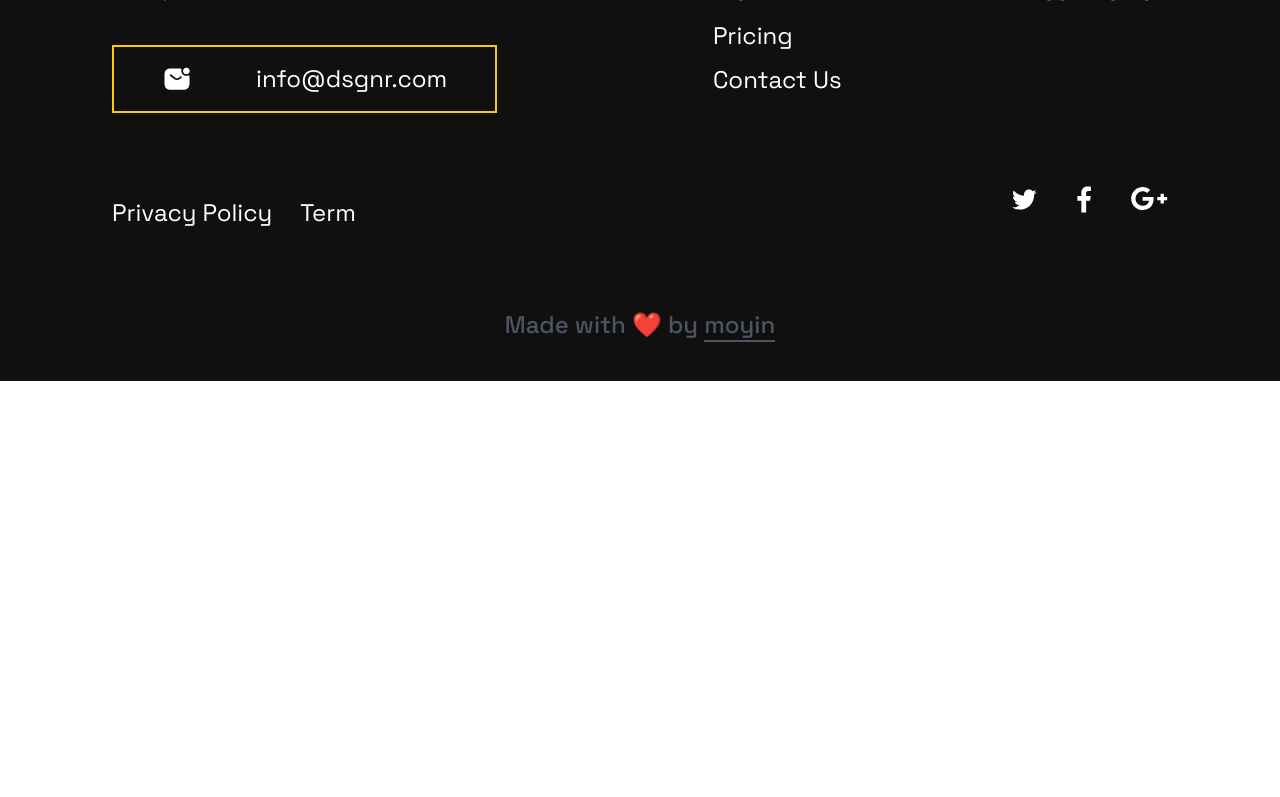
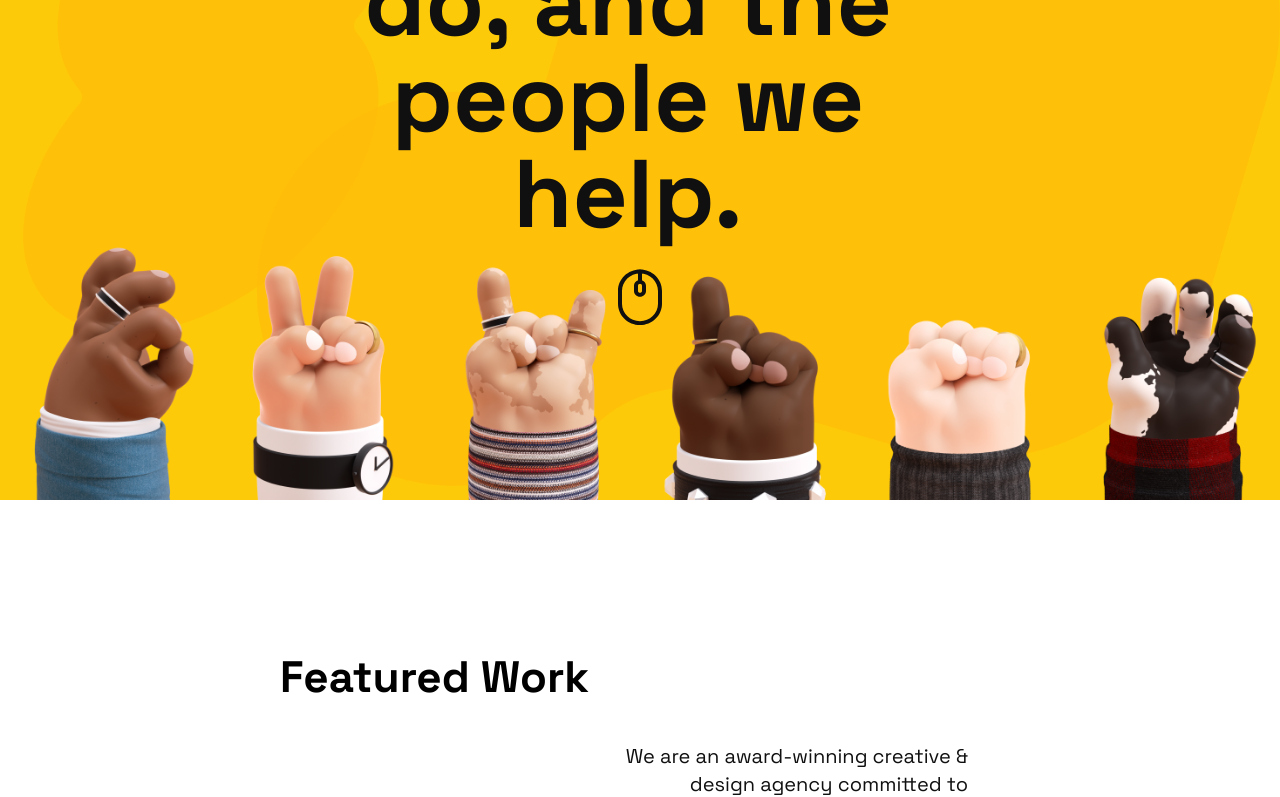
Before and after one commit to rikkriuk/fe-minimalist-landing-page, a React (Vite) app: page /about in a window 1280 px wide. Shown: the part 300-1097 px from the top of the page. Before the commit the page ends 800 px from the top, so only its background shows below. Built offline with nearby package versions, Linux system fonts and the light colour scheme.

Commit message:
feat: add feature page

```diff
--- a/src/App.jsx
+++ b/src/App.jsx
@@ -2,8 +2,9 @@ import React from "react";
 import { BrowserRouter as Router, Routes, Route } from "react-router-dom";
 import HeaderComponent from "./components/HeaderComponent";
 import HomePage from "./pages/HomePage";
+import FooterComponent from "./components/FooterComponent";
+import FeaturePage from "./pages/FeaturePage";
 import "./App.css";
-import FooterComponent from "./components/FooterComponent";
 
 const App = () => {
   return (
@@ -11,7 +12,7 @@ const App = () => {
       <HeaderComponent />
       <Routes>
         <Route path="/" element={<HomePage />} />
-        <Route path="/about" element={<h1>About Page</h1>} />
+        <Route path="/about" element={<FeaturePage />} />
         <Route path="/contact" element={<h1>Contact Page</h1>} />
         <Route path="/blogs" element={<h1>Blogs Page</h1>} />
         <Route path="/*" element={<h1>404 - Not Found</h1>} />
--- a/src/components/HeroComponent.jsx
+++ b/src/components/HeroComponent.jsx
@@ -1,13 +1,14 @@
 import React from "react";
 import HandImg from "../assets/hand.png";
 import BgTrush from "../assets/bg-trush.png";
+import PropTypes from "prop-types";
 
-const HeroComponent = () => {
+const HeroComponent = ({ hero }) => {
    return (
       <section className="bg-primary h-screen relative">
       <img
-         src={HandImg}
-         alt="Hand"
+         src={hero.handImg}
+         alt="Hand image"
          className="absolute z-10 left-0 right-0 bottom-0"
       />
 
@@ -18,22 +19,35 @@ const HeroComponent = () => {
          width={1500}
       />
 
-      <div className="absolute z-50 left-0 top-1/3 transform -translate-y-1/3 pl-0 md:pl-28 lg:pl-44 xl:pl-72 w-full flex flex-col gap-14 md:gap-28 mt-0 md:mt-12">
-         <h1 className="text-5xl pl-6 md:pl-0 md:text-7xl lg:text-8xl font-bold text-[#101010] leading-tight w-full md:w-3/4 lg:w-4/5 xl:w-[750px]">
-            Let’s create something great together.
+      <div className={`absolute z-50 left-0 top-1/3 transform -translate-y-1/3 pl-0 ${hero.type === "home" ? "md:pl-28 lg:pl-44 xl:pl-72 gap-14 md:gap-28" : "items-center text-center gap-6"} w-full flex flex-col mt-0 md:mt-12`}>
+         <h1 className="text-5xl px-6 md:pl-0 md:text-7xl lg:text-8xl font-bold text-[#101010] leading-tight w-full md:w-3/4 lg:w-4/5 xl:w-[750px]">
+            {hero.title}
          </h1>
 
-         <div className="flex items-center relative pl-6 md:pl-0">
+         <div className={`flex items-center relative ${hero.type === "home" ? "pl-6 md:pl-0" : "pl-0"}`}>
+         {hero.actionType === "button" && (
+               <>
                   <svg width="61" height="61" viewBox="0 0 61 61" fill="none" xmlns="http://www.w3.org/2000/svg">
                   <rect x="0.755859" y="0.333496" width="60" height="60" rx="30" fill="white"/>
                   </svg>
 
                   <button className="text-lg lg:text-2xl absolute left-9 md:left-4 font-bold text-[#101010] ml-4 flex items-center gap-6">
-               BOOK A FREE CALL
+                     BOOK A FREE TO CALL
                      <svg width="21" height="16" viewBox="0 0 21 16" fill="none" xmlns="http://www.w3.org/2000/svg">
                      <path d="M20.463 9.0406C20.8535 8.65008 20.8535 8.01692 20.463 7.62639L14.099 1.26243C13.7085 0.871905 13.0753 0.871905 12.6848 1.26243C12.2943 1.65295 12.2943 2.28612 12.6848 2.67664L18.3416 8.3335L12.6848 13.9904C12.2943 14.3809 12.2943 15.014 12.6848 15.4046C13.0753 15.7951 13.7085 15.7951 14.099 15.4046L20.463 9.0406ZM0.755859 9.3335L19.7559 9.3335L19.7559 7.3335L0.755859 7.3335L0.755859 9.3335Z" fill="#101010"/>
                      </svg>
                   </button>
+               </>
+            )}
+
+         {hero.actionType === "mouse" && (
+            <svg width="64" height="62" viewBox="0 0 64 62" fill="none" xmlns="http://www.w3.org/2000/svg">
+               <path d="M32 58.7709C19.8667 58.7709 10 49.2126 10 37.4584V24.5417C10 12.7876 19.8667 3.22925 32 3.22925C44.1333 3.22925 54 12.7876 54 24.5417V37.4584C54 49.2126 44.1333 58.7709 32 58.7709ZM32 7.10425C22.08 7.10425 14 14.9317 14 24.5417V37.4584C14 47.0684 22.08 54.8959 32 54.8959C41.92 54.8959 50 47.0684 50 37.4584V24.5417C50 14.9317 41.92 7.10425 32 7.10425Z" fill="#101010"/>
+               <path d="M32 30.3542C28.6933 30.3542 26 27.745 26 24.5417V19.375C26 16.1717 28.6933 13.5625 32 13.5625C35.3067 13.5625 38 16.1717 38 19.375V24.5417C38 27.745 35.3067 30.3542 32 30.3542ZM32 17.4375C30.9067 17.4375 30 18.3158 30 19.375V24.5417C30 25.6008 30.9067 26.4792 32 26.4792C33.0933 26.4792 34 25.6008 34 24.5417V19.375C34 18.3158 33.0933 17.4375 32 17.4375Z" fill="#101010"/>
+               <path d="M32 17.4376C30.9067 17.4376 30 16.5592 30 15.5001V5.16675C30 4.10758 30.9067 3.22925 32 3.22925C33.0933 3.22925 34 4.10758 34 5.16675V15.5001C34 16.5592 33.0933 17.4376 32 17.4376Z" fill="#101010"/>
+            </svg>
+
+         )}
          </div>
       </div>
       </section>
@@ -41,4 +55,8 @@ const HeroComponent = () => {
    )
 }
 
+HeroComponent.propTypes = {
+   hero: PropTypes.object.isRequired
+}
+
 export default HeroComponent;
--- a/src/components/PortfolioComponent.jsx
+++ b/src/components/PortfolioComponent.jsx
@@ -1,56 +1,55 @@
 import React from "react";
 import { Link } from "react-router-dom";
-import PortfolioImg1 from "../assets/portfolio-1.png";
-import PortfolioImg2 from "../assets/portfolio-2.png";
-import PortfolioImg3 from "../assets/portfolio-3.png";
-import PortfolioImg4 from "../assets/portfolio-4.png";
-import PortfolioImg5 from "../assets/portfolio-5.png";
-import PortfolioImg6 from "../assets/portfolio-6.png";
-import PortfolioImg7 from "../assets/portfolio-7.png";
 
-const PortfolioComponent = () => {
-  const portfolioImages = [
-    PortfolioImg1,
-    PortfolioImg2,
-    PortfolioImg3,
-    PortfolioImg4,
-    PortfolioImg5,
-    PortfolioImg6,
-    PortfolioImg7,
-  ];
-
+const PortfolioComponent = ({ portfolio }) => {
   return (
-    <section className="flex flex-col gap-10 md:gap-20">
-      <nav className="flex gap-7 flex-col lg:flex-row justify-between items-center mt-20 px-6 md:px-24">
-        <div className="xl:ml-56">
-          <h3 className="text-[44px] font-bold">Our Work So Far</h3>
+    <section className="flex flex-col mt-16 gap-10 md:gap-20">
+      <nav className={`flex gap-7 px-6 justify-between items-center mt-20 ${portfolio.type === "home" ? "flex-col lg:flex-row md:px-24" : " lg:mx-40 xl:mx-64 flex-col"}`}>
+        <div className={`${portfolio.type === "home" ? "xl:ml-56" : "w-full"}`}>
+          <h3 className="text-[44px] font-bold">{portfolio.title}</h3>
         </div>
 
-        <ul className="flex gap-8 flex-wrap">
-          <li className="text-xl text-[#101010] py-1 font-bold border-b-2 border-black">
-            <Link to={"/"}>ALL</Link>
-          </li>
-          <li className="text-xl text-gray-500 py-1 font-bold">
-            <Link to={"/"}>BRANDING</Link>
-          </li>
-          <li className="text-xl text-gray-500 py-1 font-bold">
-            <Link to={"/"}>ILLUSTRATION</Link>
-          </li>
-          <li className="text-xl text-gray-500 py-1 font-bold">
-            <Link to={"/"}>PRODUCT DESIGN</Link>
-          </li>
-        </ul>
+        {portfolio.type === "home" && (
+          <ul className="flex gap-8 flex-wrap">
+          {portfolio.navbar.map((item, index) => (
+            <li key={index} className={`text-xl text-[#101010] py-1 ${index === 0 && "font-bold border-b-2 border-black"}`}>
+            <Link
+              to={"/"}
+            >
+              {item}
+            </Link>
+            </li>
+          ))}
+          </ul>
+        )}
+
+        {portfolio.type === "feature" && (
+          <div className="flex justify-end w-full text-end mr-0 md:mr-16">
+            <p className="text-xl w-96 text-[#101010] py-1">{portfolio.navbar}</p>
+          </div>
+        )}
       </nav>
 
-      <div className="grid-image-container grid">
-        {portfolioImages.map((image, index) => (
+      <div className={`${portfolio.type === "home" ? "grid-image-container" : "gird-cols-1 md:grid-cols-2 mx-6 lg:mx-40 xl:mx-72 gap-4 lg:gap-16 place-items-center"} grid`}>
+      {portfolio.images.map((item, index) => (
+        <div
+          key={index}
+          className={`relative ${portfolio.type === "home" ? "h-[432px]" : "xl:w-[629px] xl:h-[629px] lg:w-[429px] lg:h-[429px] w-full"} group ${portfolio.type === "home" && `portfolio${index + 1}`}`}
+        >
           <img
-            key={index}
-            src={image}
-            className={`w-full h-[432px] object-cover portfolio${index + 1}`}
+            src={item}
+            className="w-full h-full object-cover"
             alt={`Portfolio ${index + 1}`}
           />
-        ))}
+
+          <h3
+            className="text-[32px] font-bold absolute bottom-0 left-0 right-0 text-white bg-black/60 opacity-0 transition-opacity duration-300 group-hover:opacity-100 text-center py-4"
+          >
+            Portfolio title
+          </h3>
+        </div>
+      ))}
+
       </div>
     </section>
   );
--- /dev/null
+++ b/src/containers/HeroContainer.jsx
@@ -0,0 +1,32 @@
+import React from "react"
+import HandImg from "../assets/hand.png";
+import HeroComponent from "../components/HeroComponent";
+import ManyHand from "../assets/many-hand.png";
+import PropTypes from "prop-types";
+
+const pageTypes = {
+   home: {
+      type: "home",
+      title: "Let’s create something great together.",
+      actionType: "button",
+      handImg: HandImg
+   },
+   feature: {
+      type: "feature",
+      title: "The work we do, and the people we help.",
+      actionType: "mouse",
+      handImg: ManyHand
+   }
+}
+
+const HeroContainer = ({ page }) => {
+   return (
+      <HeroComponent hero={pageTypes[page]} />
+   )
+}
+
+HeroContainer.propTypes = {
+   page: PropTypes.string.isRequired
+}
+
+export default HeroContainer;
--- a/src/containers/PortfolioContainer.jsx
+++ b/src/containers/PortfolioContainer.jsx
@@ -1,10 +1,52 @@
 import React from "react";
 import PortfolioComponent from "../components/PortfolioComponent";
+import PortfolioImg1 from "../assets/portfolio-1.png";
+import PortfolioImg2 from "../assets/portfolio-2.png";
+import PortfolioImg3 from "../assets/portfolio-3.png";
+import PortfolioImg4 from "../assets/portfolio-4.png";
+import PortfolioImg5 from "../assets/portfolio-5.png";
+import PortfolioImg6 from "../assets/portfolio-6.png";
+import PortfolioImg7 from "../assets/portfolio-7.png";
+import PropTypes from "prop-types";
 
-const PorfolioContainer = () => {
+const portfolio = {
+   home: {
+      type: "home",
+      title: "Our Work So Far",
+      navbar: ["ALL", "BRANDING", "ILLUSTRATION", "PRODUCT DESGIN"],
+      images: [
+         PortfolioImg1,
+         PortfolioImg2,
+         PortfolioImg3,
+         PortfolioImg4,
+         PortfolioImg5,
+         PortfolioImg6,
+         PortfolioImg7,
+      ]
+   },
+   feature: {
+      type: "feature",
+      title: "Featured Work",
+      navbar: "We are an award-winning creative & design agency committed to excellence since forever.",
+      images: [
+         PortfolioImg1,
+         PortfolioImg3,
+         PortfolioImg4,
+         PortfolioImg5,
+         PortfolioImg6,
+         PortfolioImg7,
+      ]
+   }
+}
+
+const PorfolioContainer = ({ page }) => {
    return (
-      <PortfolioComponent />
+      <PortfolioComponent portfolio={portfolio[page]} />
    )
 }
 
+PorfolioContainer.propTypes = {
+   page: PropTypes.string.isRequired,
+}
+
 export default PorfolioContainer;
--- /dev/null
+++ b/src/containers/TrustedContainer.jsx
@@ -0,0 +1,36 @@
+import React from "react";
+import TrustedComponent from "../components/TrustedComponent";
+
+// Light Logo
+import SpotifyLogo from "../assets/trusted company logo/spotify-light.svg";
+import DropboxLogo from "../assets/trusted company logo/dropbox-light.svg";
+import TeslaLogo from "../assets/trusted company logo/tesla-light.svg";
+import RedditLogo from "../assets/trusted company logo/reddit-light.svg";
+import GoogleLogo from "../assets/trusted company logo/google-light.svg";
+import StripeLogo from "../assets/trusted company logo/stripe-light.svg";
+import DhlLogo from "../assets/trusted company logo/dhl-light.svg";
+import AirbnbLogo from "../assets/trusted company logo/airbnb-light.svg";
+import PropTypes from "prop-types";
+
+const trustedCompanyLogo = [
+   SpotifyLogo,
+   DropboxLogo,
+   TeslaLogo,
+   RedditLogo,
+   GoogleLogo,
+   StripeLogo,
+   DhlLogo,
+   AirbnbLogo,
+];
+
+const  TrustedContainer = ({ page }) => {
+   return (
+      <TrustedComponent logos={trustedCompanyLogo} page={page} />
+   )
+}
+
+TrustedContainer.propTypes = {
+   page: PropTypes.string.isRequired,
+}
+
+export default TrustedContainer;
--- /dev/null
+++ b/src/pages/FeaturePage.jsx
@@ -0,0 +1,18 @@
+import React from "react";
+import HeroContainer from "../containers/HeroContainer";
+import PorfolioContainer from "../containers/PortfolioContainer";
+import TrustedContainer from "../containers/TrustedContainer";
+import BannerComponent from "../components/BannerComponent";
+
+const FeaturePage = () => {
+   return (
+      <main>
+         <HeroContainer page={"feature"} />
+         <PorfolioContainer page={"feature"} />
+         <TrustedContainer page={"feature"} />
+         <BannerComponent />
+      </main>
+   )
+}
+
+export default FeaturePage;
```
Also changed, not shown: src/components/TrustedComponent.jsx (+11 -23 lines), src/pages/HomePage.jsx (+5 -5 lines), src/assets/many-hand.png (added). Lines whose indentation alone changed are shown as unchanged.
